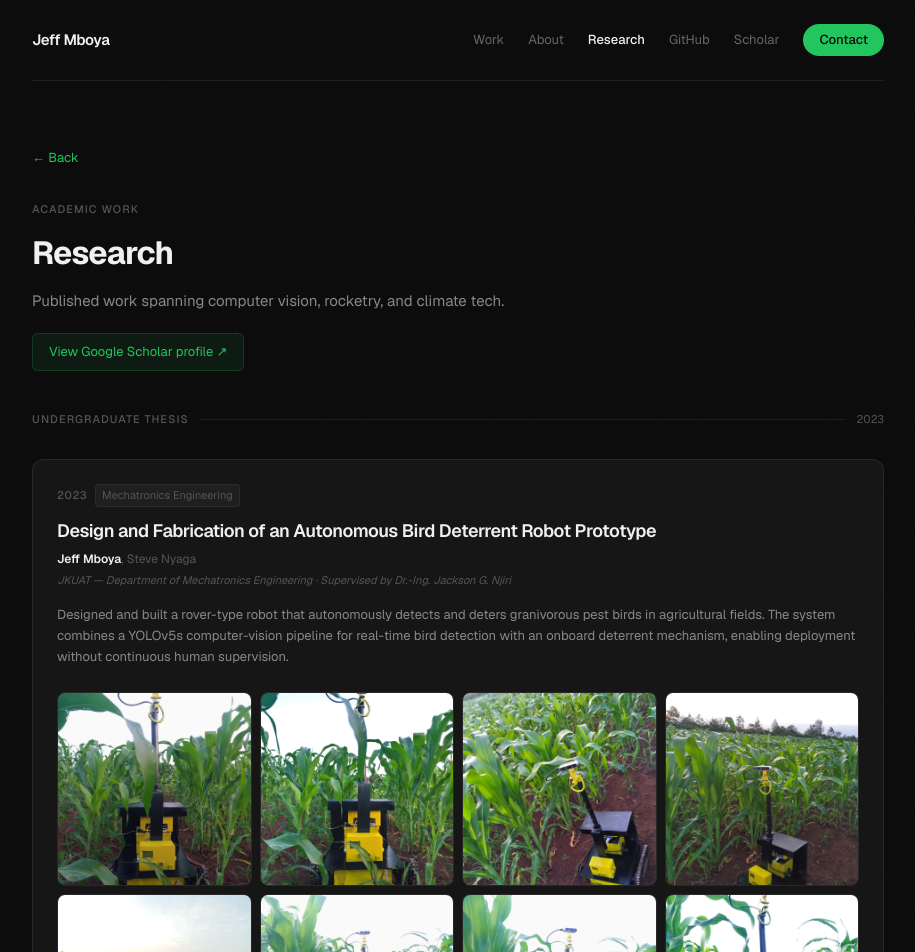
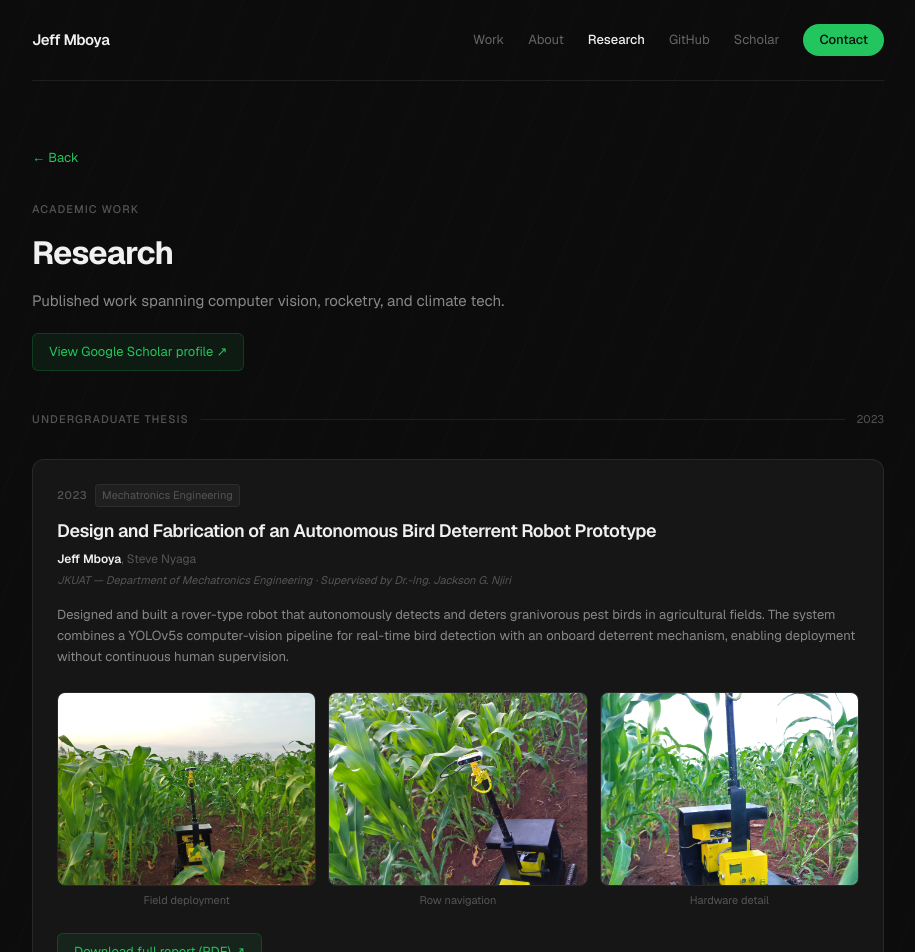
Before and after one commit to JeffMboya/portfolio, a Next.js app: page /research in a window 1280 px wide. Shown: the top 952 px of the page, without its empty margins (182-1097 px from the left). Built offline with nearby package versions, Linux system fonts and the light colour scheme.

Commit message:
fix: reduce thesis gallery to 3 distinct-perspective photos
Replaces 10 near-identical shots with 3 that show different views:
field deployment (wide), row navigation (side), hardware detail (close 3/4).
Switches to 3-column grid with captions.

```diff
--- a/app/research/page.tsx
+++ b/app/research/page.tsx
@@ -136,27 +136,23 @@ export default function ResearchPage() {
           continuous human supervision.
         </p>
 
-        <div className="grid grid-cols-4 gap-2 mb-6">
+        <div className="grid grid-cols-3 gap-3 mb-6">
           {[
-            'IMG_20221220_181636_8',
-            'IMG_20221220_181647_3',
-            'IMG_20221220_182158_7',
-            'IMG_20221220_182210_6',
-            'IMG_20221220_182226_2',
-            'IMG_20221220_182254_0',
-            'IMG_20221220_182306_0',
-            'IMG_20221220_182316_6',
-            'IMG_20221220_182318_5',
-            'IMG_20221220_182319_5',
-          ].map((name) => (
-            <div key={name} className="relative aspect-square rounded-lg overflow-hidden border border-[rgba(255,255,255,0.08)]">
-              <Image
-                src={`/thesis-photos/${name}.jpg`}
-                alt="Prototype photo"
-                fill
-                className="object-cover hover:scale-105 transition-transform duration-300"
-                sizes="(max-width: 768px) 50vw, 25vw"
-              />
+            { name: 'IMG_20221220_182226_2', caption: 'Field deployment' },
+            { name: 'IMG_20221220_182158_7', caption: 'Row navigation' },
+            { name: 'IMG_20221220_182316_6', caption: 'Hardware detail' },
+          ].map(({ name, caption }) => (
+            <div key={name} className="flex flex-col gap-1.5">
+              <div className="relative aspect-[4/3] rounded-lg overflow-hidden border border-[rgba(255,255,255,0.08)]">
+                <Image
+                  src={`/thesis-photos/${name}.jpg`}
+                  alt={caption}
+                  fill
+                  className="object-cover hover:scale-105 transition-transform duration-300"
+                  sizes="(max-width: 768px) 100vw, 33vw"
+                />
+              </div>
+              <p className="text-[11px] text-[#555] text-center">{caption}</p>
             </div>
           ))}
         </div>
```
